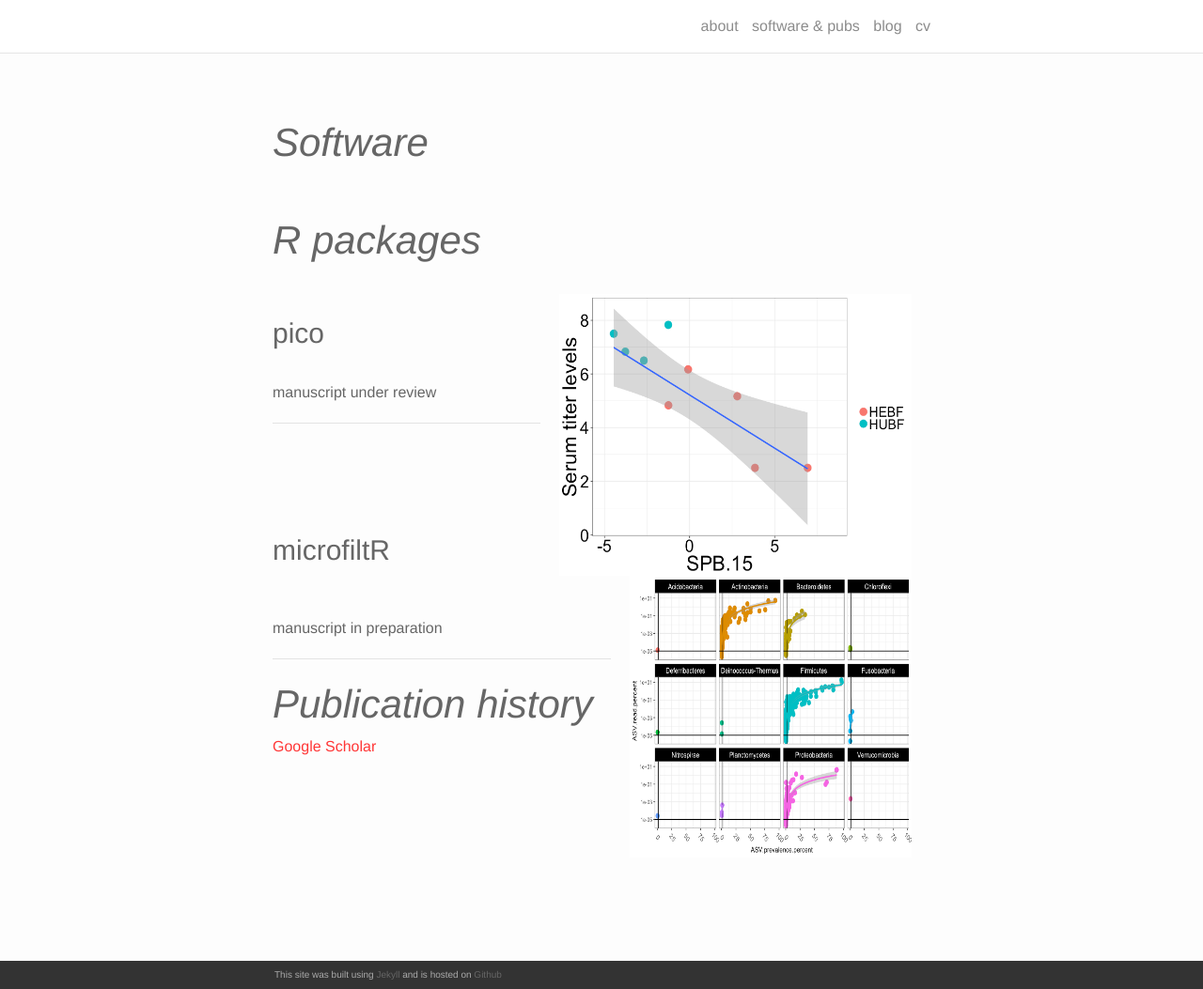
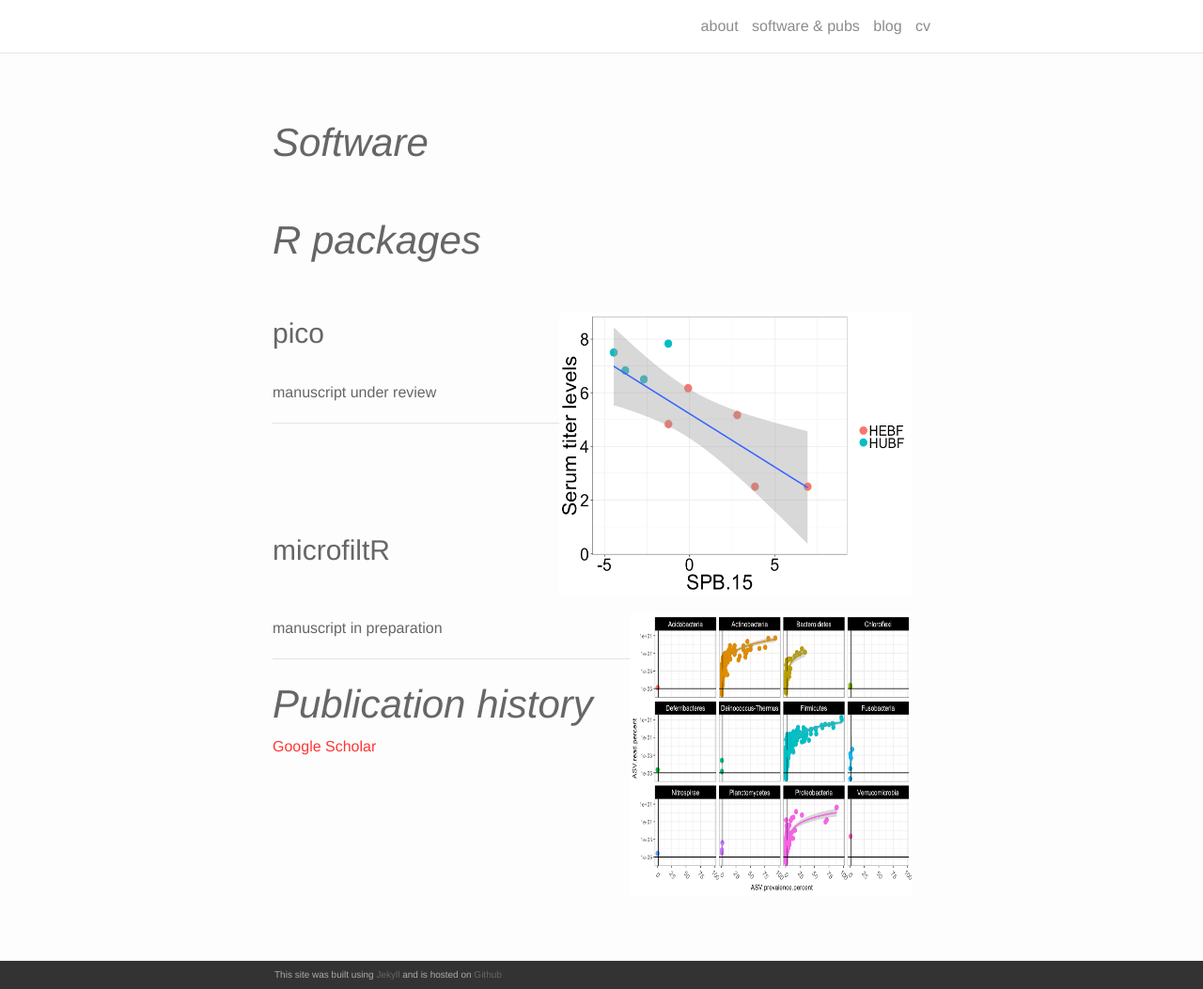
Before and after one commit to itsmisterbrown/legacy.itsmisterbrown.github.io, a Jekyll site: the page built from software.md, in a window 1280 px wide and 1053 px high. Shown: the whole window at 94% size. Built offline with Jekyll 4.4.1, drawn with Linux system fonts in a browser that asks for light colours; nearby versions of some CDN libraries.

Commit message:
Update software.md

```diff
--- a/software.md
+++ b/software.md
@@ -9,7 +9,7 @@ title: software & pubs
 <br>
 <h2><em>R packages</em></h2> <br>
 <!-- pico -->
-<img src="/img/Sabin2_spb15.png" width = "375" height = "300" align = "right" style = "margin: 0px 20px 0px 20px">
+<img src="/img/Sabin2_spb15.png" width = "375" height = "300" align = "right" style = "margin: 20px 20px 0px 0px">
 <h3>pico</h3>
 <br>
 manuscript under review
@@ -19,7 +19,7 @@ manuscript under review
 <br>
 
 <!-- microfiltR -->
-<img src="/img/glm_asv_stats.png" width = "300" height = "300" align = "right" style = "margin: 0px 20px 0px 20px">
+<img src="/img/glm_asv_stats.png" width = "300" height = "300" align = "right" style = "margin: 20px 20px 0px 0px">
 <br>
 <h3>microfiltR</h3><br>
 
```
